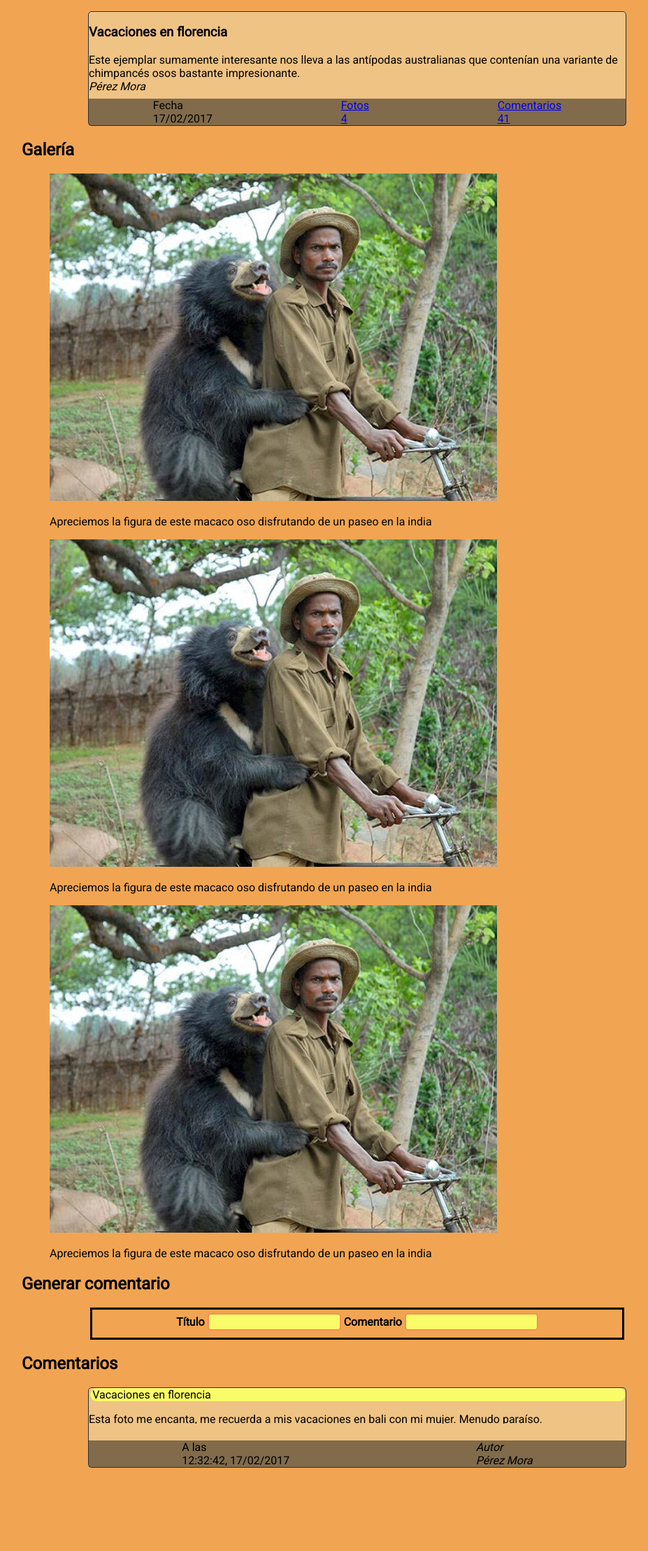
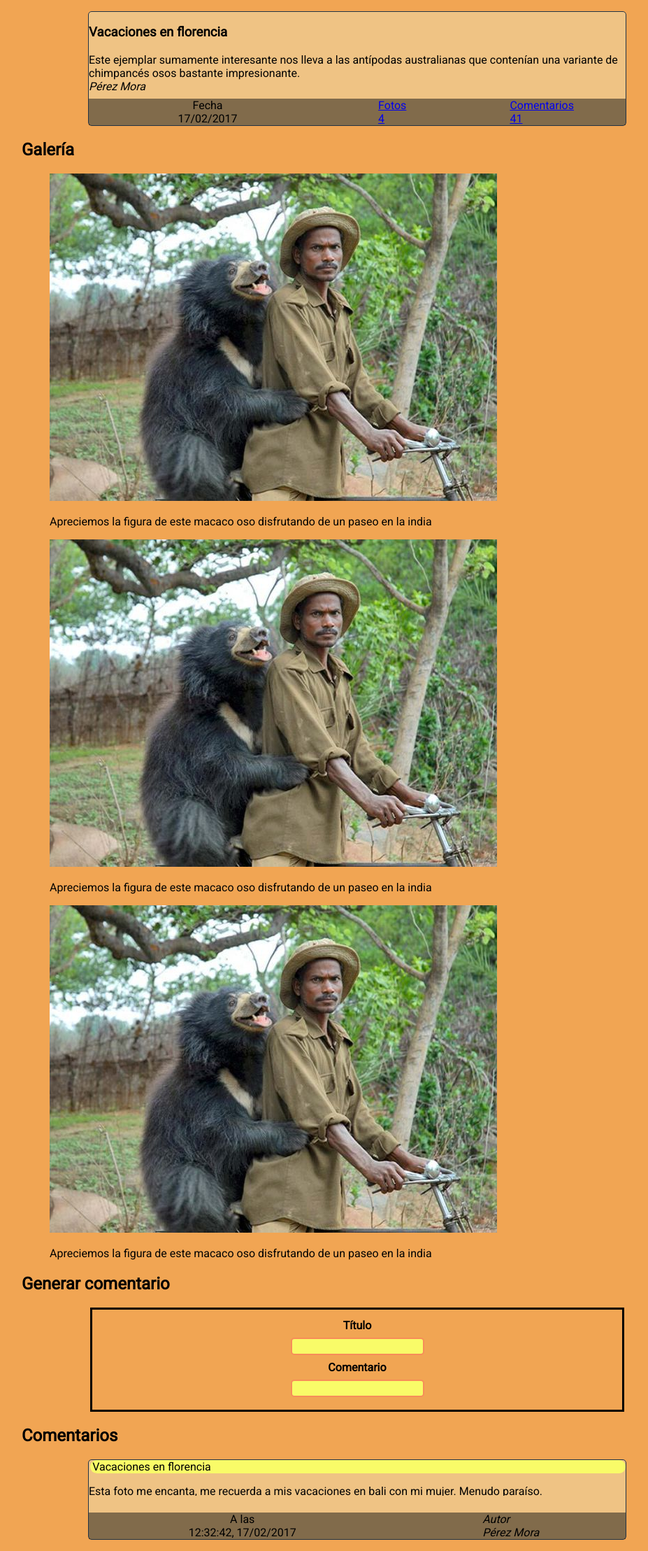
Before and after one commit to Alexei-117/PH2-UA, a PHP site: page /entrada.html in a window 1280 px wide. Shown: the part 180-2397 px from the top of the page at 70% size, without its empty margins (129-1056 px from the left). Before the commit the page ends 2278 px from the top, so only its background shows below. Run offline with PHP 8.4, Linux system fonts and the light colour scheme.

Commit message:
Comiteo insta

```diff
--- a/P1/css/index.css
+++ b/P1/css/index.css
@@ -127,7 +127,13 @@ section{
 			background-color:rgba(20,20,20,0.5);
 		}
 		/*TOCADO POR alexei*/
-		section>article>footer>time+p{
+		section>article>footer>time{
+			width:25%;
+			text-align:center;
+			padding:0px;
+			margin:0px;
+		}
+		section>article>footer>p{
 			width:25%;
 			text-align:center;
 			padding:0px;
@@ -301,12 +307,14 @@ form{
 	height:auto;
 	width:80%;
 }
-	form>fieldset>label+input+a{
+	form>fieldset>label{
 		display:block;
 		margin:.5em auto;
 	}
 
 	form>fieldset>input{
+		display:block;
+		margin:.5em auto;
 		height:auto;
 
 		border:2px solid #F78D59;
@@ -329,6 +337,8 @@ form{
 	}
 
 	form>fieldset>a{
+		display:block;
+		margin:.5em auto;
 		font-size:1em;
 		width:6em;
 
```
